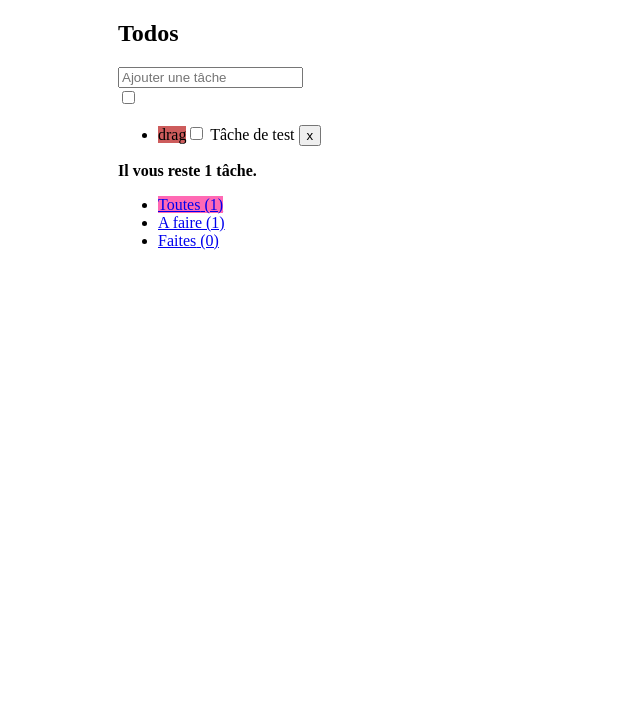
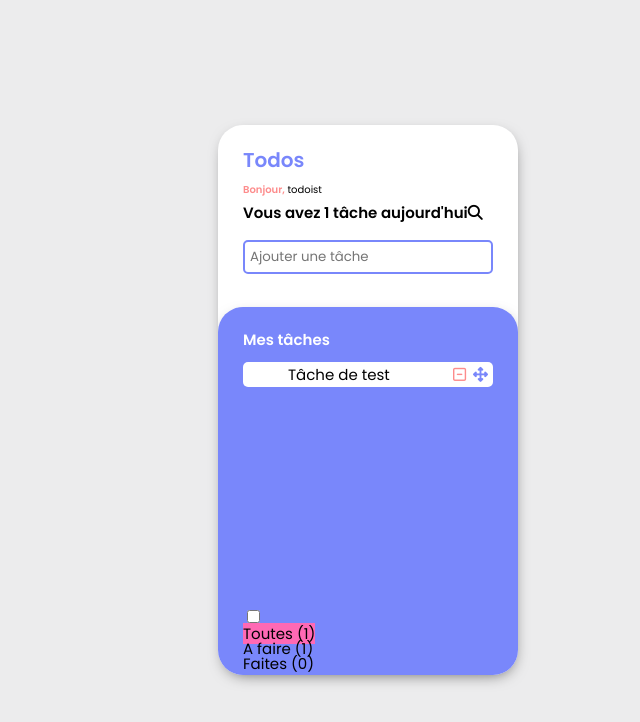
Before and after one commit to liaWrOte/TodoList_Vue.js, a Vue app: page / in a window 1280 px wide. Shown: the top 722 px of the page, without its empty margins (272-912 px from the left). Built offline with nearby package versions, Linux system fonts and the light colour scheme.

Commit message:
début de css

```diff
--- a/index.html
+++ b/index.html
@@ -4,9 +4,13 @@
     <meta charset="utf-8">
     <meta name="viewport" content="width=device-width,initial-scale=1.0">
     <title>todos</title>
+    <link rel="preconnect" href="https://fonts.gstatic.com">
+    <link href="https://fonts.googleapis.com/css2?family=Montserrat&family=Poppins:wght@400;600&display=swap" rel="stylesheet">
+    <script src="https://kit.fontawesome.com/7dc8f3e050.js" crossorigin="anonymous"></script>
   </head>
   <body>
     <div id="app"></div>
     <!-- built files will be auto injected -->
+
   </body>
 </html>
--- a/src/components/Todos.vue
+++ b/src/components/Todos.vue
@@ -1,31 +1,62 @@
 <template>
   <section class="todoapp">
     <header class="header">
-      <h1>Todos</h1>
-      <input type="text" class="new-todo" placeholder="Ajouter une tâche" v-model="newTodo" @keyup.enter="addTodo">
+      <h1 class="logo">Todos</h1>
+      <p class="intro"><span class="introHello">Bonjour,</span> todoist </p>
+      <span class="todoCount">
+        <strong>
+          Vous avez {{ remaining }} tâche aujourd'hui<span v-if="todos.length > 1">s</span>
+          </strong>
+      </span>
+
+      <i class="fas fa-search"></i>
+      <input type="text" class="newTodo" placeholder="Ajouter une tâche" v-model="newTodo" @keyup.enter="addTodo">
     </header>
+
     <div class="main">
-      <input type="checkbox" v-model="allDone">
+      <p class="tasksIntro">Mes tâches</p>
+
       <ul class="todo-list">
         <li class="todo" v-for="todo in filteredTodos" :key="todo.name" :class="{completed: todo.completed, editing: todo === editing}">
           <div class="view">
-            <span class="drag">drag</span>
-            <input type="checkbox" v-model="todo.completed">
-            <span contenteditable="true" v-on:keydown.enter="doneEdit">
+
+            <div class="task">
+              <div class="checkboxContainer">
+            <input type="checkbox" v-model="todo.completed" class="checkbox">
+            <span class="overlay" v-if="completed" @click="todo.completed">
+              <svg
+         xmlns="http://www.w3.org/2000/svg"
+         width="24"
+         height="24"
+         viewBox="0 0 24 24"
+         fill="none"
+         stroke="currentColor"
+         stroke-width="2"
+         stroke-linecap="round"
+         stroke-linejoin="round"
+         stroke-dasharray="24"
+         stroke-dashoffset="-24"
+         class="icon">
+              <polyline points="20 6 9 17 4 12"/>
+          </svg>
+        </span>
+            </div>
+            <span contenteditable="true" v-on:keydown.enter="doneEdit" class="taskItem">
               {{ todo.name}}
             </span>
-            <button class="destroy" @click.prevent="deleteTodo(todo)">x</button>
+            </div>
+            <div class="editTask">
+            <span class="destroy" @click.prevent="deleteTodo(todo)"><i class="far fa-minus-square"></i>
+            </span>
+            <span class="drag"><i class="fas fa-arrows-alt"></i></span>
+            </div>
           </div>
         </li>
 
       </ul>
     </div>
     <footer class="footer" v-show="todos.length > 0">
-      <span class="todo-count">
-        <strong>
-          Il vous reste {{ remaining }} tâche<span v-if="todos.length > 1">s</span>.
-          </strong>
-      </span>
+      <input type="checkbox" v-model="allDone">
       <ul>
         <li><a href="#" :class="{selected: filter === 'all'}" @click.prevent="filter = 'all'">Toutes<span v-if="todos.length > 0"> ({{ todos.length }})</span></a></li>
         <li><a href="#" :class="{selected: filter === 'todo'}" @click.prevent="filter = 'todo'">A faire<span v-if="todos.length > 0"> ({{ remaining }})</span></a></li>
@@ -67,7 +98,6 @@ export default {
       this.editing = todo
     },
     doneEdit (e) {
-
       this.editing = null
       e.preventDefault()
     }
@@ -102,4 +132,5 @@ export default {
 }
 </script>
 
-<style src="./todos.css"></style>
+<style src="./styles/_reset.css"></style>
+<style src="./styles/todos.css"></style>
--- /dev/null
+++ b/src/components/styles/_reset.css
@@ -0,0 +1,159 @@
+/* http://meyerweb.com/eric/tools/css/reset/ v2.0 | 20110126 */
+html,
+body,
+div,
+span,
+applet,
+object,
+iframe,
+h1,
+h2,
+h3,
+h4,
+h5,
+h6,
+p,
+blockquote,
+pre,
+a,
+abbr,
+acronym,
+address,
+big,
+cite,
+code,
+del,
+dfn,
+em,
+img,
+ins,
+kbd,
+q,
+s,
+samp,
+small,
+strike,
+strong,
+sub,
+sup,
+tt,
+var,
+b,
+u,
+i,
+center,
+dl,
+dt,
+dd,
+ol,
+ul,
+li,
+fieldset,
+form,
+label,
+legend,
+table,
+caption,
+tbody,
+tfoot,
+thead,
+tr,
+th,
+td,
+article,
+aside,
+canvas,
+details,
+embed,
+figure,
+figcaption,
+footer,
+header,
+hgroup,
+menu,
+nav,
+output,
+ruby,
+section,
+summary,
+time,
+mark,
+audio,
+video {
+  margin: 0;
+  padding: 0;
+  border: 0;
+  font-size: 100%;
+  font: inherit;
+  vertical-align: baseline;
+}
+
+/* HTML5 display-role reset for older browsers */
+article,
+aside,
+details,
+figcaption,
+figure,
+footer,
+header,
+hgroup,
+menu,
+nav,
+section {
+  display: block;
+}
+
+body {
+  line-height: 1;
+}
+ol,
+ul {
+  list-style: none;
+}
+blockquote,
+q {
+  quotes: none;
+}
+
+blockquote::before,
+blockquote::after,
+q:before,
+q:after {
+  content: '';
+  content: none;
+}
+table {
+  border-collapse: collapse;
+  border-spacing: 0;
+}
+
+/* Améliorations */
+
+html {
+  box-sizing: border-box;
+}
+
+*,
+*::before,
+*::after {
+  box-sizing: inherit;
+}
+
+a,
+del,
+ins {
+  text-decoration: none;
+}
+a {
+  color: inherit;
+}
+
+label,
+button {
+  cursor: pointer;
+}
+
+input,
+button {
+  outline: 0;
+}
--- /dev/null
+++ b/src/components/styles/todos.css
@@ -0,0 +1,149 @@
+body {
+  background-color: #ECECED;
+  width: 100%;
+  height: 100vh;
+  font-family: 'Poppins', sans-serif;
+  font-size: 15px;
+}
+
+.todoapp {
+  width: 300px;
+  background-color: #FFFFFF;
+  height: 550px;
+  margin: 0;
+  position: absolute;
+  top: 50%;
+  left: 50%;
+  -ms-transform: translate(-50%, -50%);
+  transform: translate(-50%, -50%);
+  border-radius: 25px;
+  -webkit-box-shadow: 1px 5px 15px -6px rgba(0,0,0,0.61);
+  box-shadow: 1px 5px 15px -6px rgba(0,0,0,0.61);
+  overflow: hidden;
+}
+
+.header {
+  height: 33%;
+  padding: 25px;
+}
+
+.logo {
+  font-size: 20px;
+  font-weight: 900;
+  color: #7987FB;
+  margin-bottom: 15px;
+}
+
+.intro {
+  margin-bottom: 10px;
+  font-size: 10px;
+}
+
+.introHello {
+  color: #FD8C8C;
+  font-weight: 800;
+
+}
+
+.todoCount {
+  margin-top: 15px;
+  font-weight: 900;
+}
+
+.main {
+  background-color: #7987FB;
+  border-top-left-radius: 25px;
+  border-top-right-radius: 25px;
+  height: 50%;
+  padding: 25px;
+  -webkit-box-shadow: 1px 5px 15px -6px rgba(0,0,0,0.61);
+  box-shadow: 1px 5px 15px -6px rgba(0,0,0,0.61);
+}
+
+.tasksIntro {
+  color: #FFFFFF;
+  font-weight: 900;
+  margin-bottom: 15px;
+}
+
+.newTodo {
+  background-color: #FFFFFF;
+  border-radius: 5px;
+  border: solid 2px #7987FB;
+  padding: 5px;
+  font-family: 'Poppins', sans-serif;
+  margin-top: 20px;
+  width: 100%;
+}
+
+.view {
+  display: flex;
+  justify-content: space-between;
+  align-items: center;
+}
+
+
+.todo {
+  background-color: #FFFFFF;
+  padding: 5px;
+  border-radius: 5px;
+  margin-bottom: 10px;
+}
+
+.checkboxContainer {
+  position: relative;
+}
+
+.checkbox {
+  position: absolute;
+  opacity: 0;
+}
+
+.overlay {
+  position: absolute;
+  top: 0px;
+  left: 0px;
+  height: 24px;
+  width: 24px;
+  background-color: #F39C12;
+  border-radius: 8px;
+  border: 2px solid #F39C12;
+}
+
+.overlay .icon {
+  color: white;
+}
+
+.overlay.checked {
+  border-radius: 8px;
+  opacity: 1;
+  border: 2px solid #F39C12;
+}
+
+
+.taskItem {
+  margin-left: 40px;
+}
+
+.destroy {
+  color: #FD8C8C;
+}
+
+.drag {
+color: #7987FB;
+margin-left: 7px;
+}
+
+.footer {
+  background-color: #7987FB;
+  height: 27%;
+  overflow: hidden;
+  padding: 25px;
+}
+.completed {
+  background-color: grey;
+}
+
+.selected {
+  background-color: hotpink;
+}
--- a/src/components/todos.css
+++ /dev/null
@@ -1,18 +0,0 @@
-.todoapp {
-  width: 500px;
-  margin: 0 auto;
-  background-color: #FFFFFF;
-}
-.completed {
-  background-color: grey;
-}
-
-.selected {
-  background-color: hotpink;
-}
-
-.drag {
-  height: 20px;
-  width: 20px;
-  background-color: indianred;
-}
```
